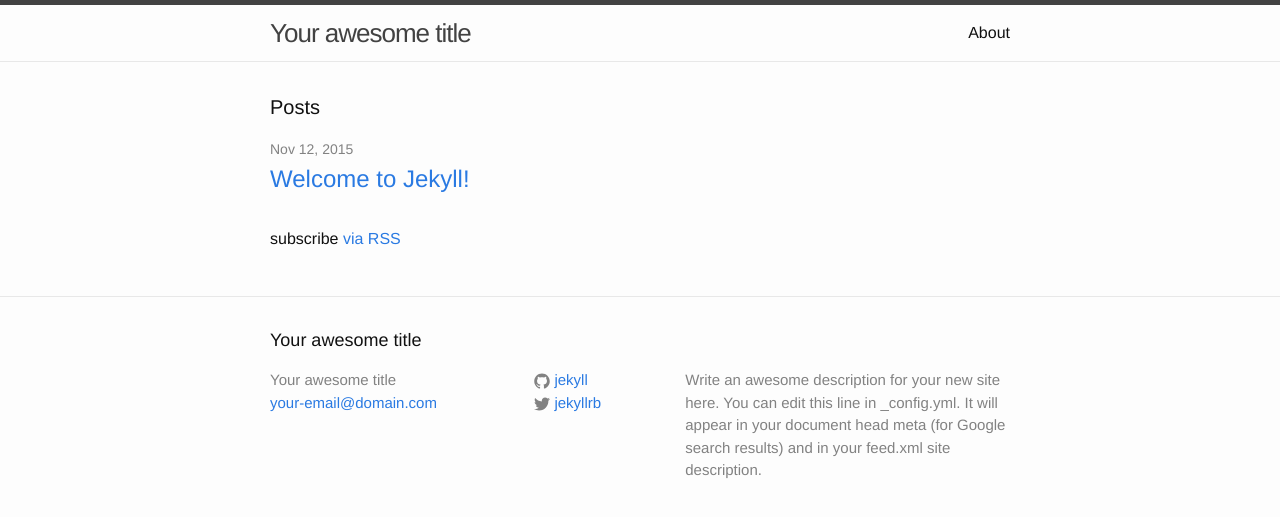
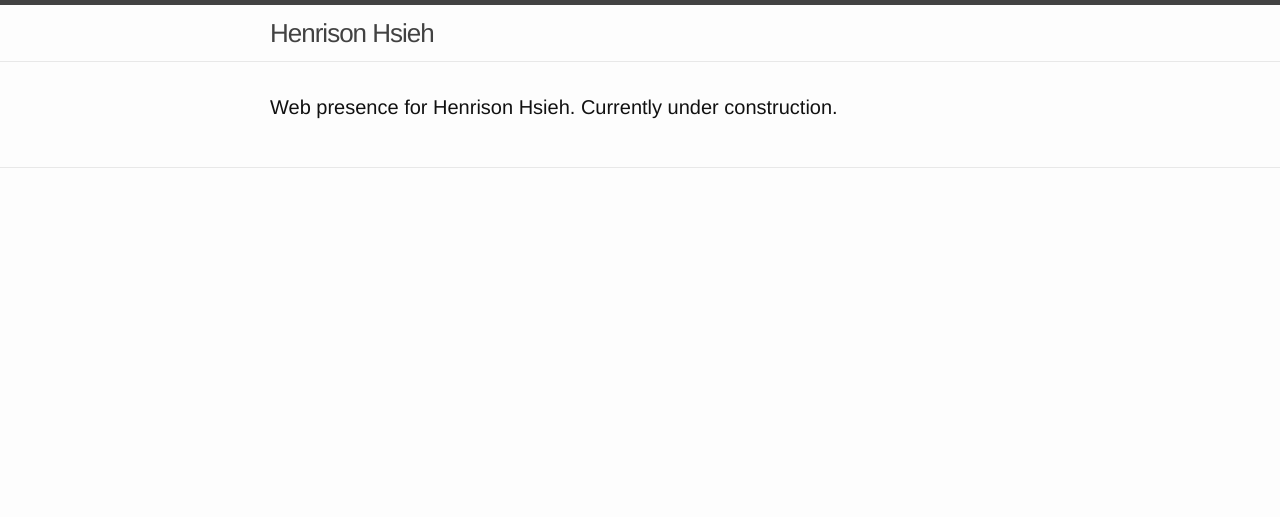
Before and after one commit to henrison/henrison.github.io, a Jekyll site: the page built from index.html, in a window 1280 px wide. Shown: the top 517 px of the page. Built offline with Jekyll 4.4.1, drawn with Linux system fonts in a browser that asks for light colours.

Commit message:
Stripped out chunks of Jekyll boilerplate

```diff
--- a/_config.yml
+++ b/_config.yml
@@ -1,14 +1,15 @@
 # Site settings
-title: Your awesome title
-email: your-email@domain.com
+title: Henrison Hsieh
+# email: your-email@domain.com
 description: > # this means to ignore newlines until "baseurl:"
-  Write an awesome description for your new site here. You can edit this
-  line in _config.yml. It will appear in your document head meta (for
-  Google search results) and in your feed.xml site description.
+  Web presence for Henrison Hsieh. Currently under construction.
+# Write an awesome description for your new site here. You can edit this
+# line in _config.yml. It will appear in your document head meta (for
+# Google search results) and in your feed.xml site description.
 baseurl: "" # the subpath of your site, e.g. /blog/
-url: "http://yourdomain.com" # the base hostname & protocol for your site
-twitter_username: jekyllrb
-github_username:  jekyll
+# url: "http://yourdomain.com" # the base hostname & protocol for your site
+# twitter_username: jekyllrb
+# github_username:  jekyll
 
 # Build settings
 markdown: kramdown
--- a/_includes/footer.html
+++ b/_includes/footer.html
@@ -2,13 +2,13 @@
 
   <div class="wrapper">
 
-    <h2 class="footer-heading">{{ site.title }}</h2>
+    <!-- <h2 class="footer-heading">{{ site.title }}</h2> -->
 
     <div class="footer-col-wrapper">
       <div class="footer-col  footer-col-1">
         <ul class="contact-list">
-          <li>{{ site.title }}</li>
-          <li><a href="mailto:{{ site.email }}">{{ site.email }}</a></li>
+          <!-- <li>{{ site.title }}</li> -->
+          <!-- <li><a href="mailto:{{ site.email }}">{{ site.email }}</a></li> -->
         </ul>
       </div>
 
@@ -45,10 +45,10 @@
         </ul>
       </div>
 
-      <div class="footer-col  footer-col-3">
+<!--       <div class="footer-col  footer-col-3">
         <p class="text">{{ site.description }}</p>
       </div>
-    </div>
+ -->    </div>
 
   </div>
 
--- a/_includes/header.html
+++ b/_includes/header.html
@@ -13,14 +13,14 @@
         </svg>
       </a>
 
-      <div class="trigger">
+<!--       <div class="trigger">
         {% for page in site.pages %}
           {% if page.title %}
           <a class="page-link" href="{{ page.url | prepend: site.baseurl }}">{{ page.title }}</a>
           {% endif %}
         {% endfor %}
       </div>
-    </nav>
+ -->    </nav>
 
   </div>
 
--- a/index.html
+++ b/index.html
@@ -4,9 +4,11 @@ layout: default
 
 <div class="home">
 
-  <h1 class="page-heading">Posts</h1>
+  <h1 class="page-heading">{{ site.description }}</h1>
 
-  <ul class="post-list">
+  <!-- <h1 class="page-heading">Posts</h1> -->
+
+<!--   <ul class="post-list">
     {% for post in site.posts %}
       <li>
         <span class="post-meta">{{ post.date | date: "%b %-d, %Y" }}</span>
@@ -17,7 +19,7 @@ layout: default
       </li>
     {% endfor %}
   </ul>
-
-  <p class="rss-subscribe">subscribe <a href="{{ "/feed.xml" | prepend: site.baseurl }}">via RSS</a></p>
+ -->
+  <!-- <p class="rss-subscribe">subscribe <a href="{{ "/feed.xml" | prepend: site.baseurl }}">via RSS</a></p> -->
 
 </div>
```
